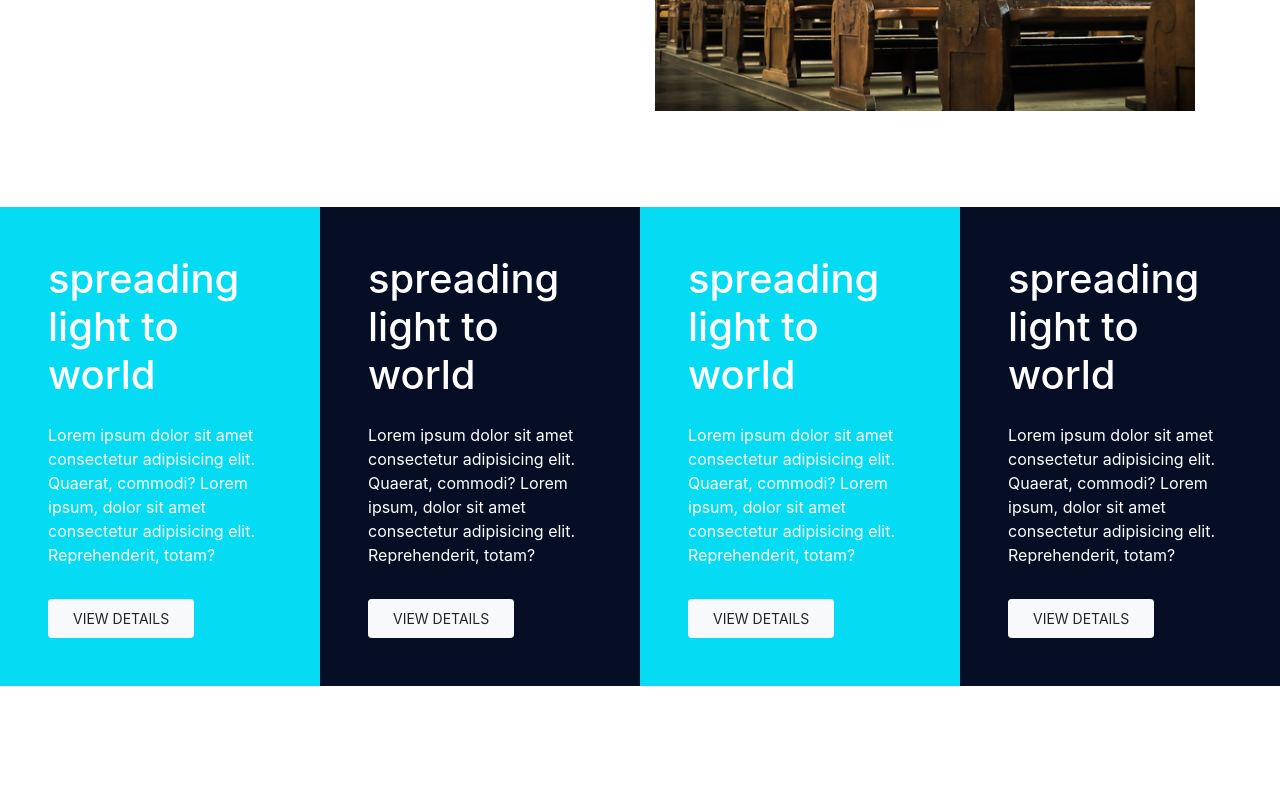
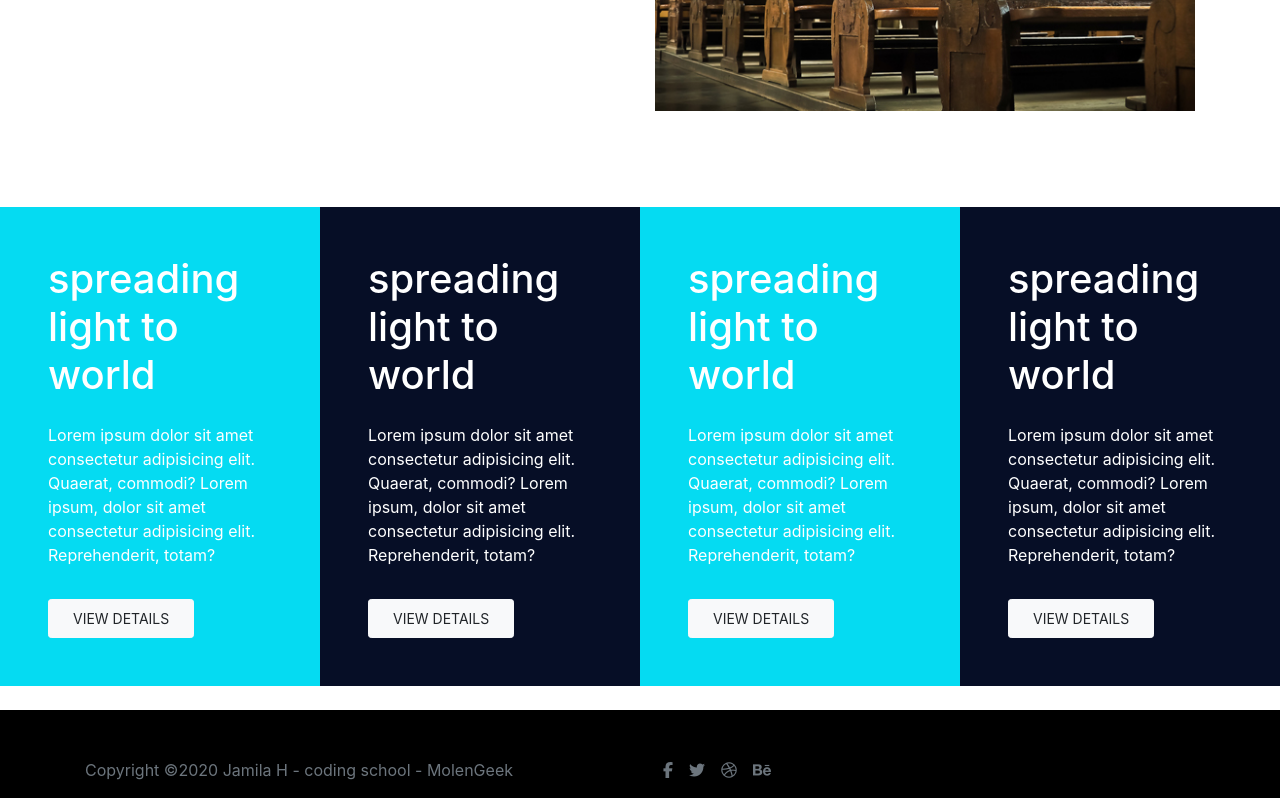
Before and after one commit to JamilaaH/html-bootstrap-git-recap-exercice, a website: page index.html in a window 1280 px wide. Shown: the part 571-1369 px from the top of the page. Before the commit the page ends 1257 px from the top, so only its background shows below. Drawn offline with nearby package versions, Linux system fonts and the light colour scheme.

Commit message:
projet final

```diff
--- a/index.html
+++ b/index.html
@@ -108,10 +108,35 @@
         </div>
     </section>
 
-
-
-
-
+<!-- footer -->
+    <footer class="bg-noir mt-4">
+        <div class="container">
+            <div class="row pt-5 ">
+                <div class="col-lg-6 text-muted">
+                    <p>Copyright &copy;2020 Jamila H - coding school - MolenGeek </p>
+                </div>
+                <div class="col-lg-6">
+                    <div >
+                        <ul class="d-flex list-unstyled">
+                            <li>
+                                <a href="#" class="text-decoration-none text-muted mx-2" ><i class="fab fa-facebook-f"></i></a>
+                            </li>
+                            <li>
+                                <a href="#" class="text-decoration-none text-muted mx-2"><i class="fab fa-twitter"></i></a>
+                            </li>
+                            <li>
+                                <a href="#" class="text-decoration-none text-muted mx-2"><i class="fab fa-dribbble"></i>
+                                </a>
+                            </li>
+                            <li>
+                                <a href="#" class="text-decoration-none text-muted mx-2"><i class="fab fa-behance"></i></a>
+                            </li>
+                        </ul>
+                    </div>
+                </div>
+            </div>
+        </div>
+    </footer>
 
 
 
--- a/src/sass/_variable.sass
+++ b/src/sass/_variable.sass
@@ -1,4 +1,4 @@
 $cardLight : #05DBF2
 $cardDark : #060E26
 
-$theme-colors : ('clair' :#05DBF2, 'fonce' : #060E26 )
+$theme-colors : ('clair' :#05DBF2, 'fonce' : #060E26 , 'noir' : #000000)
```
Also changed, not shown: public/css/app.css.
